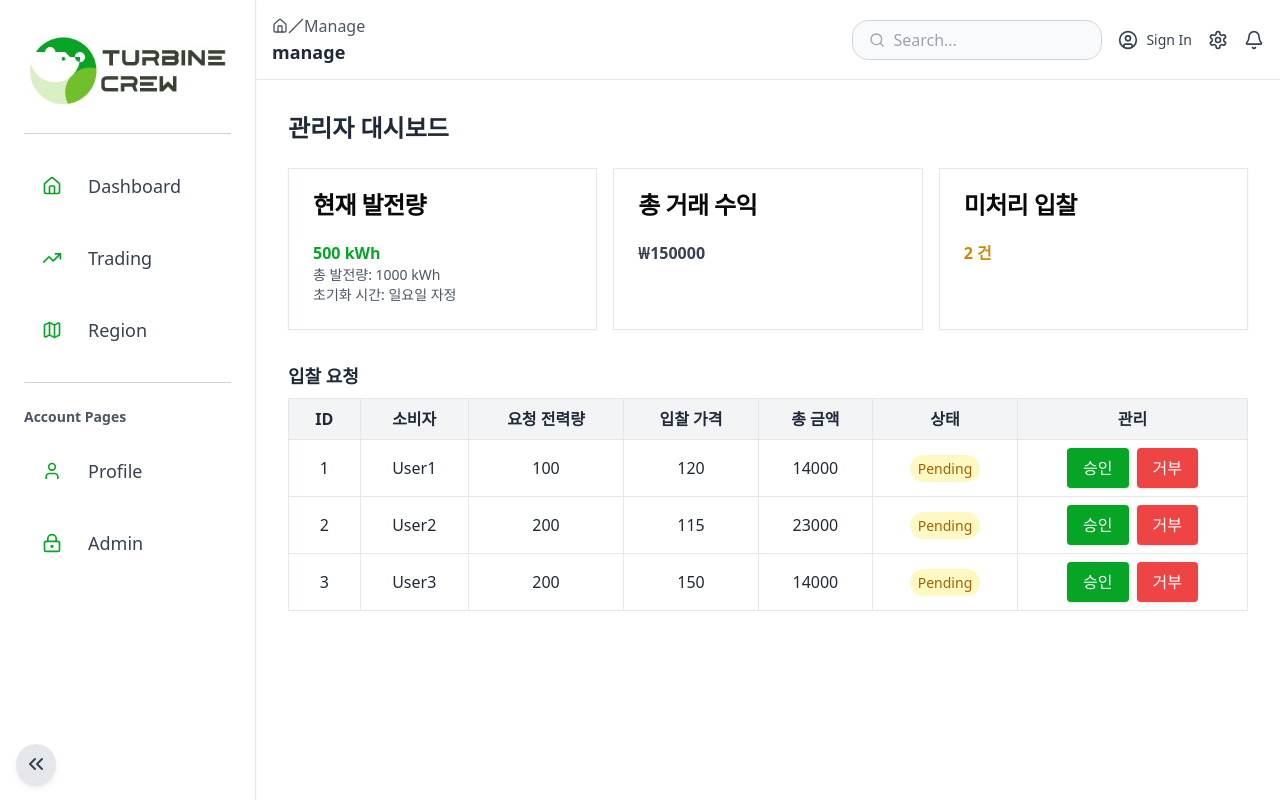
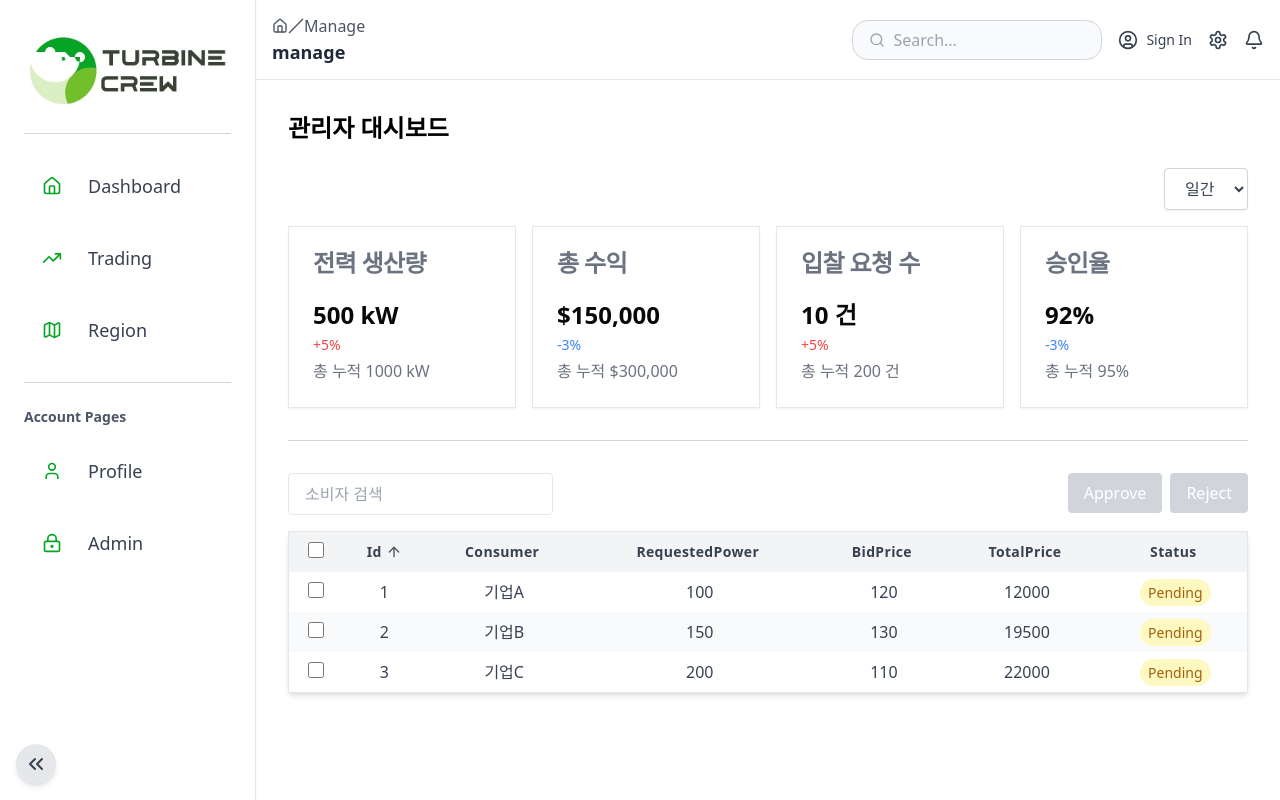
Before and after one commit to turbinecrew/turbin_electrical, a Next.js app: page /manage in a window 1280 px wide. Built offline with nearby package versions, Linux system fonts and the light colour scheme.

Commit message:
✨: 관리자페이지 레이아웃 구성

```diff
--- a/src/app/(main)/manage/page.tsx
+++ b/src/app/(main)/manage/page.tsx
@@ -1,5 +1,6 @@
 "use client"
 
+import { ArrowDown, ArrowUp } from "lucide-react"
 import React, { useState, useEffect } from "react"
 
 import {
@@ -14,193 +15,234 @@ type Bid = {
 	consumer: string
 	requestedPower: number
 	bidPrice: number
-	smp: number
-	rec: number
 	totalPrice: number
 	status: string
 }
 
-type PowerStats = {
-	remainingPower: number
-	totalPower: number
-	resetTime: string
-}
-
-type Statistics = {
-	totalRevenue: number
-	totalTransactions: number
-	pendingBids: number
-}
-
 export default function Manage() {
 	const [bids, setBids] = useState<Bid[]>([])
-	const [powerStats, setPowerStats] = useState<PowerStats | null>(null)
-	const [statistics, setStatistics] = useState<Statistics | null>(null)
-	const [isLoading, setIsLoading] = useState(true)
+	const [selectedBids, setSelectedBids] = useState<number[]>([])
+	const [filterText, setFilterText] = useState("")
+	const [filter, setFilter] = useState("일간")
+	const [sortColumn, setSortColumn] = useState<keyof Bid>("id")
+	const [sortOrder, setSortOrder] = useState<"asc" | "desc">("asc")
 
 	useEffect(() => {
 		const mockBids: Bid[] = [
 			{
 				id: 1,
-				consumer: "User1",
+				consumer: "기업A",
 				requestedPower: 100,
 				bidPrice: 120,
-				smp: 110,
-				rec: 20,
-				totalPrice: 14000,
+				totalPrice: 12000,
 				status: "Pending",
 			},
 			{
 				id: 2,
-				consumer: "User2",
-				requestedPower: 200,
-				bidPrice: 115,
-				smp: 110,
-				rec: 25,
-				totalPrice: 23000,
+				consumer: "기업B",
+				requestedPower: 150,
+				bidPrice: 130,
+				totalPrice: 19500,
 				status: "Pending",
 			},
 			{
 				id: 3,
-				consumer: "User3",
+				consumer: "기업C",
 				requestedPower: 200,
-				bidPrice: 150,
-				smp: 170,
-				rec: 25,
-				totalPrice: 14000,
+				bidPrice: 110,
+				totalPrice: 22000,
 				status: "Pending",
 			},
 		]
-
-		const mockPowerStats: PowerStats = {
-			remainingPower: 500,
-			totalPower: 1000,
-			resetTime: "일요일 자정",
-		}
-
-		const mockStatistics: Statistics = {
-			totalRevenue: 150000,
-			totalTransactions: 10,
-			pendingBids: 2,
-		}
-
 		setBids(mockBids)
-		setPowerStats(mockPowerStats)
-		setStatistics(mockStatistics)
-		setIsLoading(false)
 	}, [])
 
-	const approveBid = (bidId: number) => {
+	const updateBidStatus = (status: string) => {
 		setBids((prevBids) =>
 			prevBids.map((bid) =>
-				bid.id === bidId ? { ...bid, status: "Approved" } : bid,
+				selectedBids.includes(bid.id) ? { ...bid, status } : bid,
 			),
 		)
-
-		setPowerStats((prevStats) => {
-			if (!prevStats) return null
-			const approvedBid = bids.find((bid) => bid.id === bidId)
-			return approvedBid
-				? {
-						...prevStats,
-						remainingPower:
-							prevStats.remainingPower - approvedBid.requestedPower,
+		setSelectedBids([])
 	}
-				: prevStats
-		})
+	const handleSort = (column: keyof Bid) => {
+		const order = sortColumn === column && sortOrder === "asc" ? "desc" : "asc"
+		setSortColumn(column)
+		setSortOrder(order)
+		setBids((prevBids) =>
+			[...prevBids].sort((a, b) => {
+				if (a[column] < b[column]) return order === "asc" ? -1 : 1
+				if (a[column] > b[column]) return order === "asc" ? 1 : -1
+				return 0
+			}),
+		)
 	}
-
-	const rejectBid = (bidId: number) => {
-		setBids((prevBids) =>
-			prevBids.map((bid) =>
-				bid.id === bidId ? { ...bid, status: "Rejected" } : bid,
-			),
+	const toggleCheckbox = (id: number) => {
+		setSelectedBids((prev) =>
+			prev.includes(id) ? prev.filter((bidId) => bidId !== id) : [...prev, id],
 		)
 	}
 
-	if (isLoading || !powerStats || !statistics) {
-		return (
-			<div className="min-h-screen bg-white p-8 text-gray-800">Loading...</div>
+	const toggleSelectAll = () => {
+		setSelectedBids(
+			selectedBids.length === bids.length ? [] : bids.map((bid) => bid.id),
 		)
 	}
 
+	const filteredBids = bids.filter((bid) =>
+		bid.consumer.toLowerCase().includes(filterText.toLowerCase()),
+	)
+
 	return (
-		<div className="min-h-screen bg-white p-8 text-gray-800">
+		<div className="min-h-screen bg-white p-8">
 			<h1 className="mb-6 text-2xl font-bold">관리자 대시보드</h1>
-			<div className="mb-8 grid grid-cols-3 gap-4">
-				<Card>
+			<div className="mb-4 flex justify-end">
+				<select
+					value={filter}
+					onChange={(e) => setFilter(e.target.value)}
+					className="rounded border border-gray-300 bg-white px-4 py-2 text-gray-700 shadow-sm focus:outline-none"
+				>
+					{["일간", "주간", "월간", "연간"].map((option) => (
+						<option key={option} value={option}>
+							{option}
+						</option>
+					))}
+				</select>
+			</div>
+
+			<div className="grid grid-cols-1 gap-4 md:grid-cols-2 lg:grid-cols-4">
+				{[
+					{
+						title: "전력 생산량",
+						value: "500 kW",
+						change: "+5%",
+						total: "1000 kW",
+					},
+					{
+						title: "총 수익",
+						value: "$150,000",
+						change: "-3%",
+						total: "$300,000",
+					},
+					{
+						title: "입찰 요청 수",
+						value: "10 건",
+						change: "+5%",
+						total: "200 건",
+					},
+					{ title: "승인율", value: "92%", change: "-3%", total: "95%" },
+				].map((item, index) => (
+					<Card key={index}>
 						<CardHeader>
-						<CardTitle>현재 발전량</CardTitle>
+							<CardTitle className="text-gray-500">{item.title}</CardTitle>
 						</CardHeader>
 						<CardContent>
-						<p className="font-bold text-tbGreen">
-							{powerStats.remainingPower} kWh
+							<p className="text-2xl font-bold">{item.value}</p>
+							<p
+								className={`mt-1 text-sm ${item.change.startsWith("+") ? "text-red-500" : "text-blue-500"}`}
+							>
+								{item.change}
 							</p>
-						<p className="text-sm text-gray-600">
-							총 발전량: {powerStats.totalPower} kWh
-						</p>
-						<p className="text-sm text-gray-600">
-							초기화 시간: {powerStats.resetTime}
-						</p>
+							<p className="mt-1 text-gray-500">총 누적 {item.total}</p>
 						</CardContent>
 					</Card>
-				<Card>
-					<CardHeader>
-						<CardTitle>총 거래 수익</CardTitle>
-					</CardHeader>
-					<CardContent>
-						<p className="font-bold text-gray-700">
-							₩{statistics.totalRevenue}
-						</p>
-					</CardContent>
-				</Card>
-				<Card>
-					<CardHeader>
-						<CardTitle>미처리 입찰</CardTitle>
-					</CardHeader>
-					<CardContent>
-						<p className="font-bold text-yellow-600">
-							{statistics.pendingBids} 건
-						</p>
-					</CardContent>
-				</Card>
+				))}
 			</div>
+			<div className="my-8 h-px w-full bg-gray-300"></div>
+
+			<div className="mt-8">
+				<div className="mb-4 flex justify-between">
+					<input
+						type="text"
+						placeholder="소비자 검색"
+						value={filterText}
+						onChange={(e) => setFilterText(e.target.value)}
+						className="rounded border px-4 py-2"
+					/>
 					<div>
-				<h2 className="mb-2 text-lg font-semibold">입찰 요청</h2>
-				<div className="overflow-x-auto">
-					<table className="w-full border-collapse border border-gray-200 bg-white">
-						<thead className="bg-gray-100">
+						<button
+							onClick={() => updateBidStatus("Approved")}
+							disabled={selectedBids.length === 0}
+							className="mr-2 rounded bg-green-500 px-4 py-2 text-white disabled:bg-gray-300"
+						>
+							Approve
+						</button>
+						<button
+							onClick={() => updateBidStatus("Rejected")}
+							disabled={selectedBids.length === 0}
+							className="rounded bg-red-500 px-4 py-2 text-white disabled:bg-gray-300"
+						>
+							Reject
+						</button>
+					</div>
+				</div>
+				<table className="w-full border-collapse rounded-md border border-gray-200 shadow-md">
+					<thead className="sticky top-0 bg-gray-100 text-gray-700">
 						<tr>
-								<th className="border border-gray-200 px-4 py-2">ID</th>
-								<th className="border border-gray-200 px-4 py-2">소비자</th>
-								<th className="border border-gray-200 px-4 py-2">
-									요청 전력량
+							<th className="p-2 text-center">
+								<input
+									type="checkbox"
+									onChange={toggleSelectAll}
+									checked={selectedBids.length === bids.length}
+									className="h-4 w-4 cursor-pointer"
+								/>
 							</th>
-								<th className="border border-gray-200 px-4 py-2">입찰 가격</th>
-								<th className="border border-gray-200 px-4 py-2">총 금액</th>
-								<th className="border border-gray-200 px-4 py-2">상태</th>
-								<th className="border border-gray-200 px-4 py-2">관리</th>
+							{[
+								"id",
+								"consumer",
+								"requestedPower",
+								"bidPrice",
+								"totalPrice",
+								"status",
+							].map((col) => (
+								<th
+									key={col}
+									onClick={() => handleSort(col as keyof Bid)}
+									className="cursor-pointer p-2 text-center text-sm font-semibold tracking-wide"
+								>
+									<div className="flex items-center justify-center">
+										<span className="mr-1 capitalize">{col}</span>
+										{sortColumn === col &&
+											(sortOrder === "asc" ? (
+												<ArrowUp className="h-4 w-4 text-gray-600" />
+											) : (
+												<ArrowDown className="h-4 w-4 text-gray-600" />
+											))}
+									</div>
+								</th>
+							))}
 						</tr>
 					</thead>
 					<tbody>
-							{bids.map((bid) => (
-								<tr key={bid.id} className="hover:bg-gray-50">
-									<td className="border border-gray-200 px-4 py-2 text-center">
-										{bid.id}
+						{filteredBids.map((bid, index) => (
+							<tr
+								key={bid.id}
+								className={`${
+									index % 2 === 0 ? "bg-white" : "bg-gray-50"
+								} transition-colors duration-200 hover:bg-gray-100`}
+							>
+								<td className="p-2 text-center">
+									<input
+										type="checkbox"
+										checked={selectedBids.includes(bid.id)}
+										onChange={() => toggleCheckbox(bid.id)}
+										className="h-4 w-4 cursor-pointer"
+									/>
 								</td>
-									<td className="border border-gray-200 px-4 py-2 text-center">
+								<td className="p-2 text-center text-gray-700">{bid.id}</td>
+								<td className="p-2 text-center text-gray-700">
 									{bid.consumer}
 								</td>
-									<td className="border border-gray-200 px-4 py-2 text-center">
+								<td className="p-2 text-center text-gray-700">
 									{bid.requestedPower}
 								</td>
-									<td className="border border-gray-200 px-4 py-2 text-center">
+								<td className="p-2 text-center text-gray-700">
 									{bid.bidPrice}
 								</td>
-									<td className="border border-gray-200 px-4 py-2 text-center">
+								<td className="p-2 text-center text-gray-700">
 									{bid.totalPrice}
 								</td>
-									<td className="border border-gray-200 px-4 py-2 text-center">
+								<td className="p-2 text-center">
 									<span
 										className={`rounded-full px-2 py-1 text-sm ${
 											bid.status === "Pending"
@@ -213,30 +255,11 @@ export default function Manage() {
 										{bid.status}
 									</span>
 								</td>
-									<td className="border border-gray-200 px-4 py-2 text-center">
-										{bid.status === "Pending" && (
-											<div className="flex justify-center gap-2">
-												<button
-													onClick={() => approveBid(bid.id)}
-													className="rounded bg-tbGreen px-4 py-2 text-white shadow hover:bg-green-600"
-												>
-													승인
-												</button>
-												<button
-													onClick={() => rejectBid(bid.id)}
-													className="rounded bg-red-500 px-4 py-2 text-white shadow hover:bg-red-600"
-												>
-													거부
-												</button>
-											</div>
-										)}
-									</td>
 							</tr>
 						))}
 					</tbody>
 				</table>
 			</div>
 		</div>
-		</div>
 	)
 }
--- a/src/common/components/sidebar/index.tsx
+++ b/src/common/components/sidebar/index.tsx
@@ -9,7 +9,6 @@ import {
 	Menu,
 	Map,
 } from "lucide-react"
-
 import Image from "next/image"
 import Link from "next/link"
 import { useState } from "react"
```
Lines whose indentation alone changed are shown as unchanged.
